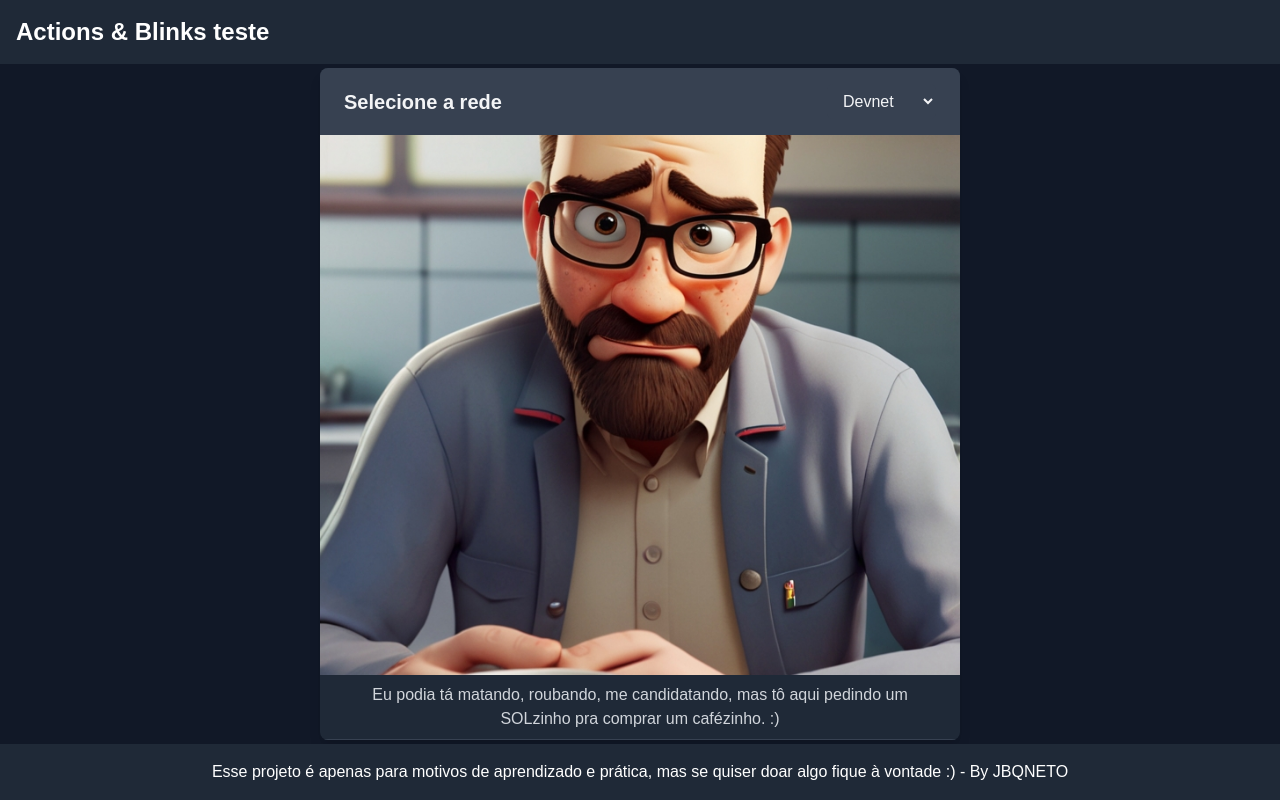
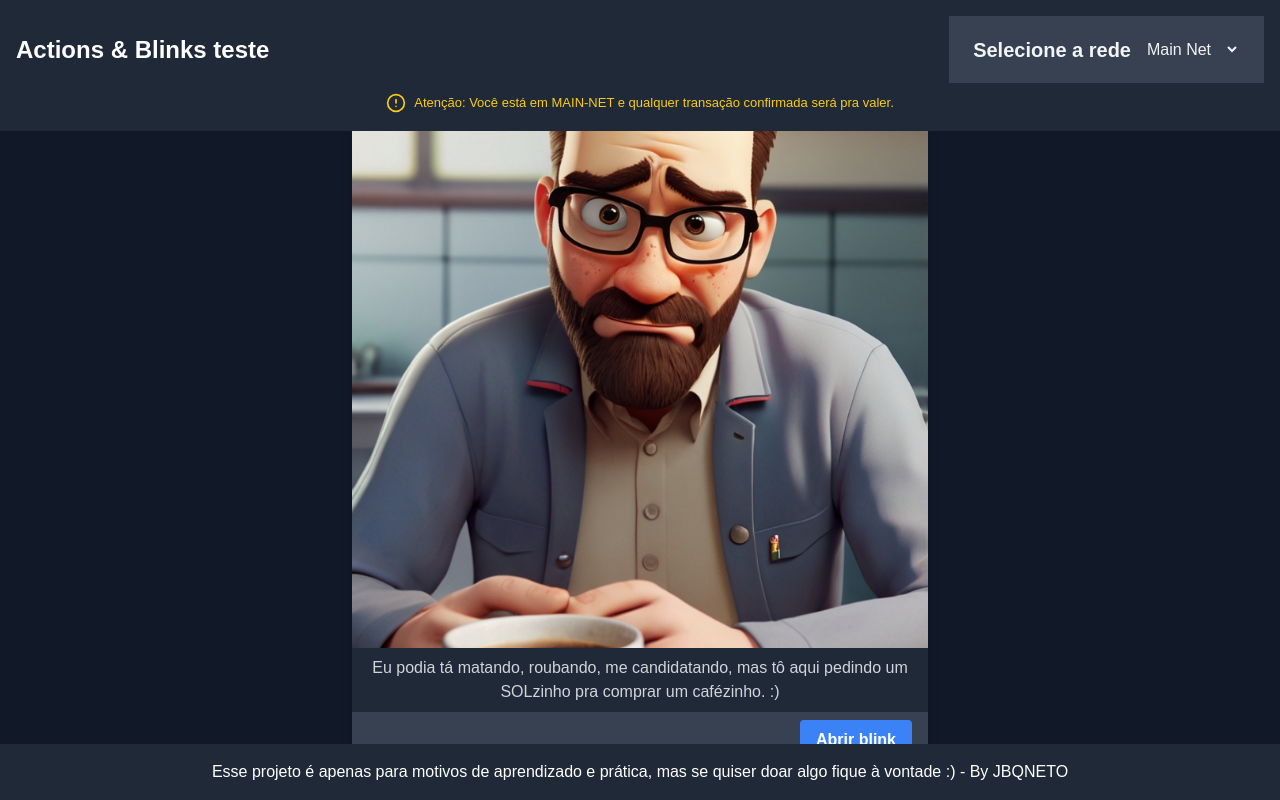
Before and after one commit to jbqneto/solana-actions, a Next.js app: page / in a window 1280 px wide. Built offline with nearby package versions, Linux system fonts and the light colour scheme.

Commit message:
layout change

```diff
--- a/src/app/page.tsx
+++ b/src/app/page.tsx
@@ -1,18 +1,12 @@
-import { Footer } from "@/components/footer";
-import { Header } from "@/components/header";
-import { HomeCard } from "@/components/home-card";
 
 import './page.css';
+import { Home } from "./pages/home";
 
 export default function Page() {
 
   return (
     <div className="flex flex-col h-screen bg-gray-900">
-      <Header />
-      <main className="flex-grow flex items-center justify-center p-4 overflow-hidden">
-        <HomeCard className="home-card" />
-      </main>
-      <Footer />
+      <Home />
     </div>
 
   )
--- /dev/null
+++ b/src/app/pages/home/index.tsx
@@ -0,0 +1,19 @@
+"use client"
+
+import { Footer } from "@/components/footer"
+import { Header } from "@/components/header"
+import { HomeCard } from "@/components/home-card"
+import { ClusterProvider } from "@/providers/cluster.provider"
+
+export function Home() {
+
+    return (
+        <ClusterProvider>
+            <Header />
+            <main className="flex-grow flex items-center justify-center p-4 overflow-hidden">
+                <HomeCard className="home-card" />
+            </main>
+            <Footer />
+        </ClusterProvider>
+    )
+}
--- /dev/null
+++ b/src/components/header/header.css
@@ -0,0 +1,14 @@
+header .container {
+    display: flex;
+    align-items: center;
+    justify-content: space-between;
+}
+
+header .card-warn {
+    min-height: 24px;
+}
+
+header .msg {
+    text-align: center;
+    justify-content: center;
+}
--- a/src/components/header/index.tsx
+++ b/src/components/header/index.tsx
@@ -1,7 +1,53 @@
-export const Header = () => (
-    <header className="bg-gray-800 text-white py-4">
-        <div className="container mx-auto px-4">
-            <h1 className="text-2xl font-bold">Actions & Blinks teste</h1>
+"use client";
+
+import { useClusterContext } from "@/providers/cluster.provider";
+import { AlertCircle } from "lucide-react";
+
+import './header.css';
+
+type Input = {
+    cluster: string,
+    setCluster: (cluster: string) => void
+}
+
+const WarningLabel = ({ show }: { show: boolean }) => (
+    <div className={`card-warn items-center p-0.5 mt-2`}>
+        <div className={`msg flex text-yellow-400 ${show ? '' : 'hidden'}`}>
+            <AlertCircle className="w-5 h-5 mr-2" />
+            <span>Atenção: Você está em MAIN-NET e qualquer transação confirmada será pra valer.</span>
         </div>
-    </header>
+    </div>
 )
+
+const NetworkSelect = ({ value, onChange }: { value: string, onChange: (value: string) => void }) => (
+    <select
+        value={value}
+        onChange={(e) => onChange(e.target.value)}
+        className="bg-gray-700 text-gray-100 rounded-md px-3 py-2 focus:outline-none focus:ring-2 focus:ring-blue-500"
+    >
+        <option value="devnet">Devnet</option>
+        <option value="mainnet">Main Net</option>
+    </select>
+)
+
+export const Header = () => {
+    const { cluster, setCluster } = useClusterContext();
+
+    return (
+        <header className="bg-gray-800 text-white py-4">
+            <div className="container mx-auto px-4">
+                <div className="title">
+                    <h1 className="text-2xl font-bold">Actions & Blinks teste</h1>
+                </div>
+                <div className="network">
+                    <div className="bg-gray-700 px-6 py-4 flex justify-between items-center">
+                        <h1 className="text-xl font-bold text-gray-100">Selecione a rede</h1>
+                        <NetworkSelect value={cluster} onChange={setCluster} />
+                    </div>
+                </div>
+            </div>
+
+            <WarningLabel show={cluster === 'mainnet'} />
+        </header>
+    )
+}
--- a/src/components/home-card/home-card.css
+++ b/src/components/home-card/home-card.css
@@ -1,6 +1,7 @@
 .home-card {
     max-height: 84vh;
-    max-width: 50vw;
+    max-width: 45vw;
+    min-width: 40vw;
 }
 
 .home-card>img {
--- a/src/components/home-card/index.tsx
+++ b/src/components/home-card/index.tsx
@@ -1,33 +1,16 @@
 "use client"
 
 import { DonateConstants } from "@/app/domain/util/constants";
-import { AlertCircle } from "lucide-react";
 import Image from "next/image";
 import { usePathname } from 'next/navigation';
 import { useEffect, useState } from "react";
 import { Card, CardButton, CardContent } from "../card";
 
+import { useClusterContext } from "@/providers/cluster.provider";
 import './home-card.css';
 
 const DIAL_URL = 'https://dial.to/?action=solana-action';
 
-const WarningLabel = ({ show }: { show: boolean }) => (
-    <div className={`card-warn flex items-center p-0.5 mt-2 text-yellow-400 ${show ? '' : 'hidden'}`}>
-        <AlertCircle className="w-5 h-5 mr-2" />
-        <span>Atenção: Você está em MAIN-NET e qualquer transação confirmada será pra valer.</span>
-    </div>
-)
-
-const NetworkSelect = ({ value, onChange }: { value: string, onChange: (value: string) => void }) => (
-    <select
-        value={value}
-        onChange={(e) => onChange(e.target.value)}
-        className="bg-gray-700 text-gray-100 rounded-md px-3 py-2 focus:outline-none focus:ring-2 focus:ring-blue-500"
-    >
-        <option value="devnet">Devnet</option>
-        <option value="mainnet">Main Net</option>
-    </select>
-)
 //https://dial.to/?action=solana-action%3Ahttp%3A%2F%2Flocalhost%3A3000%2Fapi%2Factions%2Fdonate&cluster=devnet
 
 function encodeUrl(url: string) {
@@ -39,14 +22,16 @@ function encodeUrl(url: string) {
 }
 
 export function HomeCard({ className }: { className?: string }) {
-    const [cluster, setCluster] = useState('devnet');
     const [host, setHost] = useState('');
+    const { cluster } = useClusterContext();
     const pathname = usePathname();
 
     const handleDonate = () => {
-        const url = encodeUrl(`:${host}/api/actions/donate`);
+        const url = encodeUrl(`:${host}/api/actions/donate`) + `&cluster=${cluster}`;
 
-        window.open(DIAL_URL + url + `&cluster=${cluster}`, '_blank');
+        console.log("will open bilnk URL: " + url);
+
+        window.open(DIAL_URL + url, '_blank');
     }
 
     useEffect(() => {
@@ -55,13 +40,12 @@ export function HomeCard({ className }: { className?: string }) {
         setHost(window.location.origin);
     }, []);
 
+    useEffect(() => {
+        console.log("CLuster changed: " + cluster);
+    }, [cluster]);
+
     return (
         <Card className={`bg-gray-800 rounded-lg shadow-lg ${className}`}>
-            <div className="bg-gray-700 px-6 py-4 flex justify-between items-center">
-                <h1 className="text-xl font-bold text-gray-100">Selecione a rede</h1>
-                <NetworkSelect value={cluster} onChange={setCluster} />
-            </div>
-            <WarningLabel show={cluster === 'mainnet'} />
             <Image
                 src={DonateConstants.icon}
                 alt="Sad man begging for some SOLANA"
--- /dev/null
+++ b/src/providers/cluster.provider.tsx
@@ -0,0 +1,37 @@
+import { createContext, ReactNode, useContext, useState } from "react";
+
+type Props = {
+    children: ReactNode;
+};
+
+type IClusterContext = {
+    cluster: string,
+    setCluster: (cluster: string) => void
+}
+
+const ClusterContext = createContext<IClusterContext>({
+    cluster: process.env.CHAIN ?? 'devnet',
+    setCluster: (cluster: string) => { }
+});
+
+const useClusterContext = () => {
+    const context = useContext(ClusterContext);
+
+    if (!context) {
+        throw new Error('useLoader must be used within an LoaderProvider');
+    }
+
+    return context;
+}
+
+const ClusterProvider = ({ children }: Props) => {
+    const [cluster, setCluster] = useState(process.env.CHAIN ?? 'devnet');
+
+    return (
+        <ClusterContext.Provider value={{ cluster, setCluster }}>
+            {children}
+        </ClusterContext.Provider>
+    )
+}
+
+export { ClusterProvider, useClusterContext };
```
